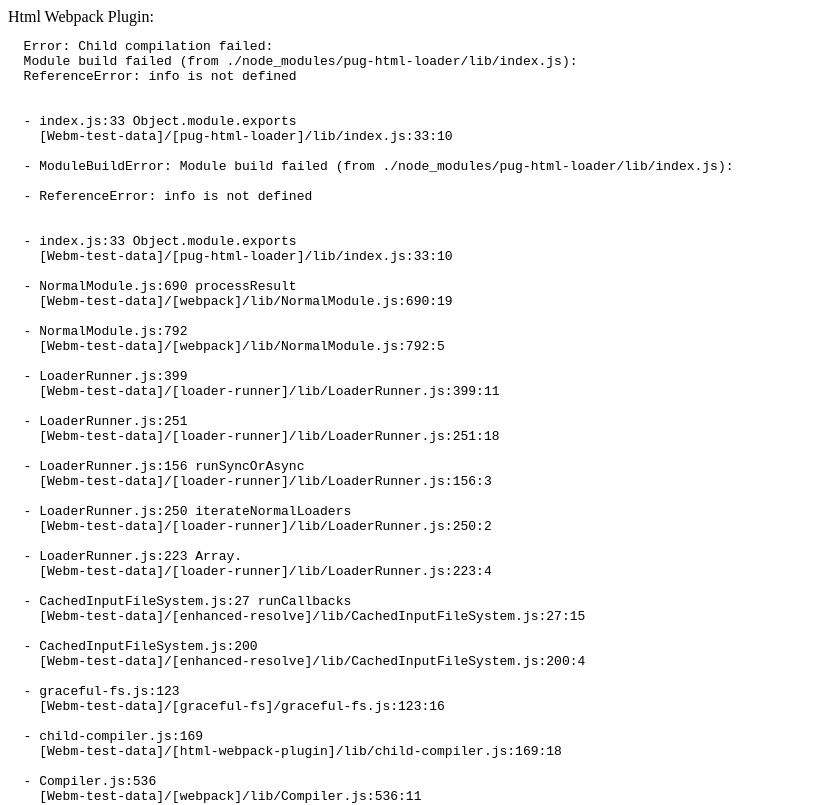
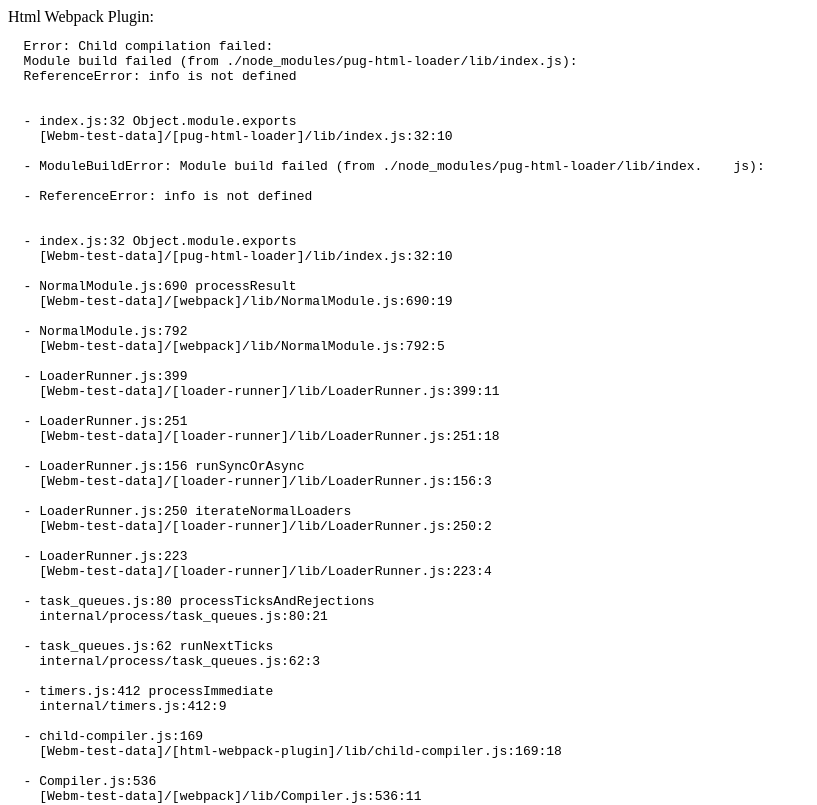
Before and after one commit to AlexGrin1/Webm-test-data, a plain HTML site: page index.html in a window 1280 px wide. Shown: the top 805 px of the page, without its empty margins (0-817 px from the left). Drawn offline with Linux system fonts and the light colour scheme; a script that the page names is missing.

Commit message:
Deploying to gh-pages from @ AlexGrin1/Webm-test-data@6eed1b282dca544fdca556eb07d2ab44aeac48d2 🚀

```diff
--- a/index.html
+++ b/index.html
@@ -5,16 +5,16 @@
   ReferenceError: info is not defined
 
 
-  - index.js:33 Object.module.exports
-    [Webm-test-data]/[pug-html-loader]/lib/index.js:33:10
+  - index.js:32 Object.module.exports
+    [Webm-test-data]/[pug-html-loader]/lib/index.js:32:10
 
-  - ModuleBuildError: Module build failed (from ./node_modules/pug-html-loader/lib/index.js):
+  - ModuleBuildError: Module build failed (from ./node_modules/pug-html-loader/lib/index.    js):
 
   - ReferenceError: info is not defined
 
 
-  - index.js:33 Object.module.exports
-    [Webm-test-data]/[pug-html-loader]/lib/index.js:33:10
+  - index.js:32 Object.module.exports
+    [Webm-test-data]/[pug-html-loader]/lib/index.js:32:10
 
   - NormalModule.js:690 processResult
     [Webm-test-data]/[webpack]/lib/NormalModule.js:690:19
@@ -34,17 +34,17 @@
   - LoaderRunner.js:250 iterateNormalLoaders
     [Webm-test-data]/[loader-runner]/lib/LoaderRunner.js:250:2
 
-  - LoaderRunner.js:223 Array.<anonymous>
+  - LoaderRunner.js:223
     [Webm-test-data]/[loader-runner]/lib/LoaderRunner.js:223:4
 
-  - CachedInputFileSystem.js:27 runCallbacks
-    [Webm-test-data]/[enhanced-resolve]/lib/CachedInputFileSystem.js:27:15
+  - task_queues.js:80 processTicksAndRejections
+    internal/process/task_queues.js:80:21
 
-  - CachedInputFileSystem.js:200
-    [Webm-test-data]/[enhanced-resolve]/lib/CachedInputFileSystem.js:200:4
+  - task_queues.js:62 runNextTicks
+    internal/process/task_queues.js:62:3
 
-  - graceful-fs.js:123
-    [Webm-test-data]/[graceful-fs]/graceful-fs.js:123:16
+  - timers.js:412 processImmediate
+    internal/timers.js:412:9
 
   - child-compiler.js:169
     [Webm-test-data]/[html-webpack-plugin]/lib/child-compiler.js:169:18
```
